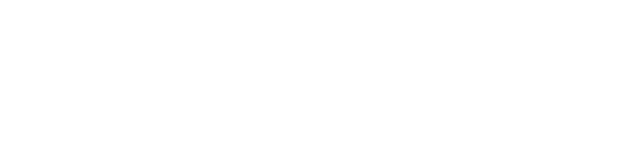
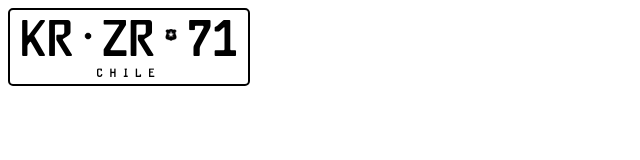
Before and after one commit to prezdev88/licensePlateCSS, a plain HTML site: page index.html in a window 1280 px wide. Shown: the whole page, without its empty margins (0-640 px from the left). Drawn offline with Linux system fonts and the light colour scheme.

Commit message:
- Se desarrolla lo esencial para el funcionamiento. Se busca mejorar el código

```diff
--- /dev/null
+++ b/css/licensePatent.css
@@ -0,0 +1,39 @@
+/*
+https://www.fontspace.com/gutenberg-labo/gl-nummernschild
+*/
+
+@font-face{
+    font-family: "patentFont";
+    src: url('../fonts/patent.ttf');
+}
+
+:root{
+    --mainFontSize: 60px;
+}
+
+.patent{
+    font-family: "patentFont";
+    font-size: var(--mainFontSize);
+    display: inline-block;
+    border-style: solid;
+    border-width: 2px;
+    border-radius: 5px;
+    padding: 0px 10px 4px 10px;
+}
+
+.country{
+    font-size: 14px;
+    text-align: center;
+    letter-spacing: 7px;
+}
+
+
+.shield{
+    width: 12px;
+    padding-bottom: 15px;
+}
+
+.circle{
+    width: 8px;
+    padding-bottom: 16px;
+}
--- a/index.html
+++ b/index.html
@@ -7,6 +7,20 @@
         <title>Document</title>
     </head>
     <body>
-        <link rel="stylesheet" href="licensePatent.css">
+
+        <div class="patent">
+            <div class="content">
+                <span class="part1">kr</span>
+                <img class='circle' src="images/circle.png">
+                <span class="part2">zr</span>
+                <img class='shield' src="images/shield.png">
+                <span class="part3">71</span>
+            </div>
+            <div class="country">
+                chile
+            </div>
+        </div>
+
+        <link rel="stylesheet" href="css/licensePatent.css">
     </body>
 </html>
```
Also changed, not shown: fonts/patent.ttf (added), images/circle.png (added), images/shield.png (added), licensePatent.css (deleted).
